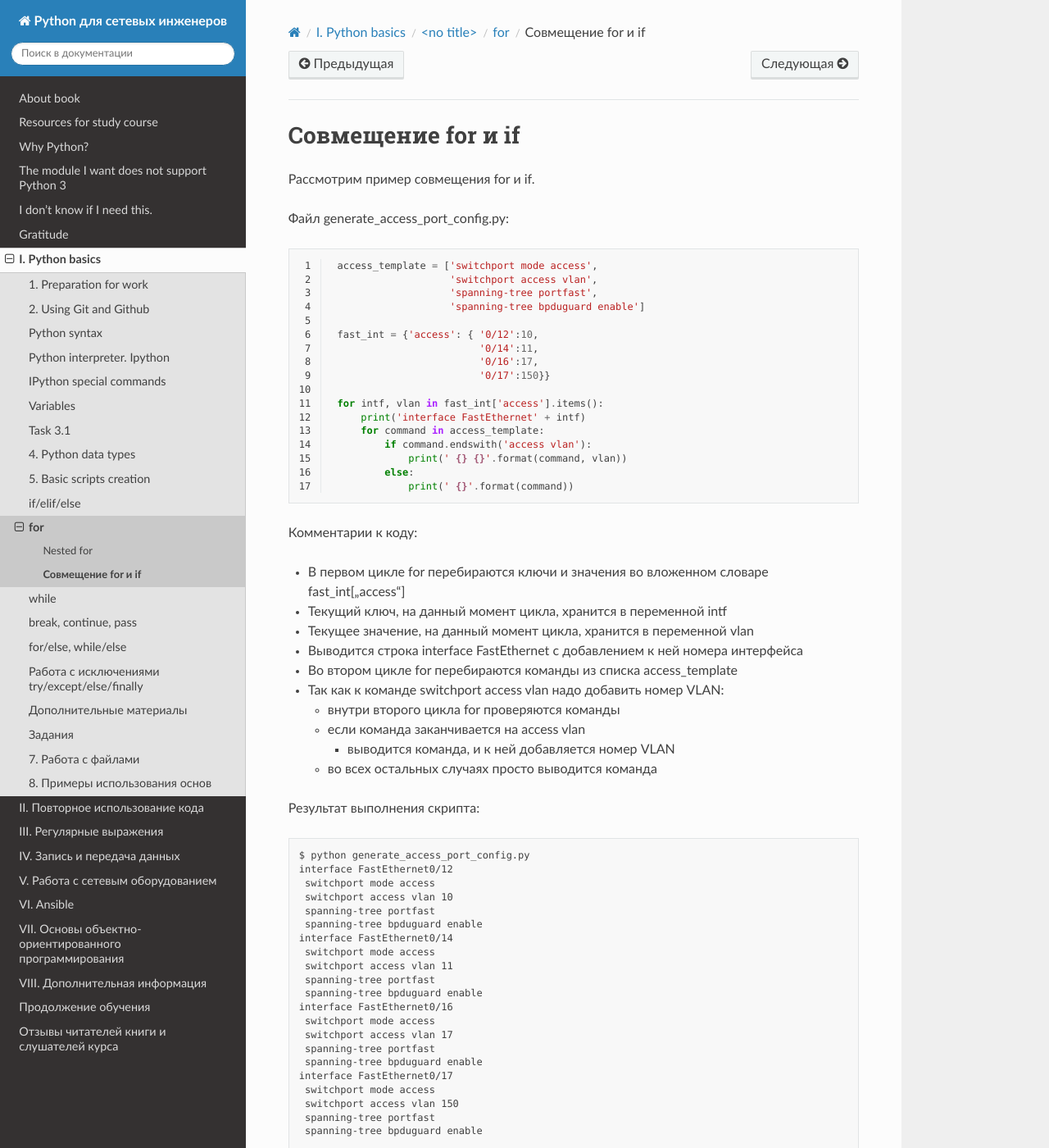
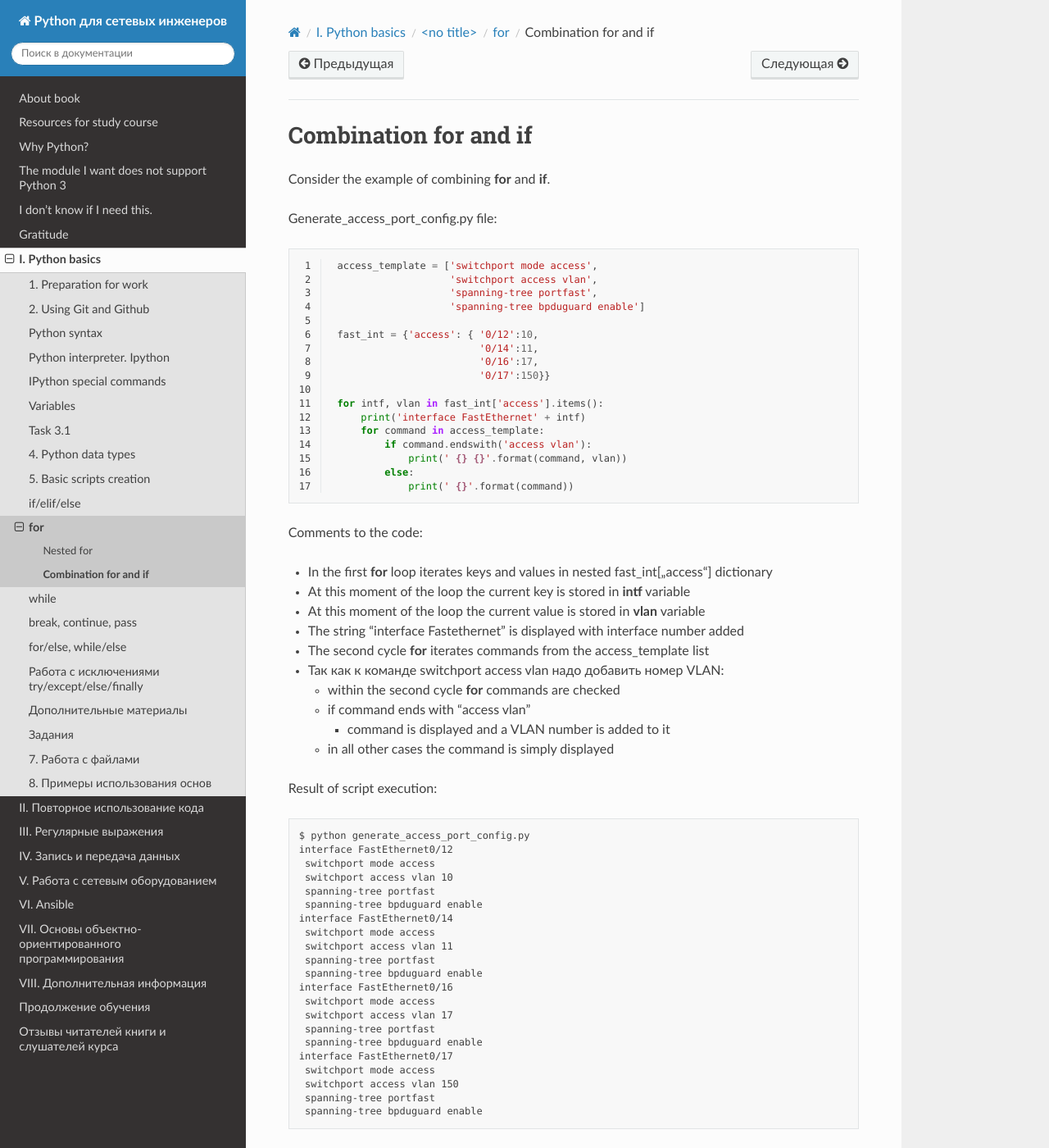
Before and after one commit to Aidar5/nattoeng, a Sphinx documentation site: the page built from docs/source/book/06_control_structures/2b_for_if.rst, in a window 1280 px wide and 1400 px high. Shown: the whole window at 82% size. Built offline with Sphinx 7.4.7 and the Read the Docs theme 2.0.0, drawn with Linux system fonts in a browser that asks for light colours; pages that are not in the unit, such as notebooks, are missing from menus.

Commit message:
Update 2b_for_if.rst

```diff
--- a/docs/source/book/06_control_structures/2b_for_if.rst
+++ b/docs/source/book/06_control_structures/2b_for_if.rst
@@ -1,9 +1,9 @@
-Совмещение for и if
+Combination for and if
 ~~~~~~~~~~~~~~~~~~~
 
-Рассмотрим пример совмещения for и if.
+Consider the example of combining **for** and **if**.
 
-Файл generate_access_port_config.py:
+Generate_access_port_config.py file:
 
 .. code-block:: python
    :linenos:
@@ -26,24 +26,24 @@
             else:
                 print(' {}'.format(command))
 
-Комментарии к коду:
+Comments to the code:
 
-* В первом цикле for перебираются ключи и значения во вложенном словаре fast\_int['access']
-* Текущий ключ, на данный момент цикла, хранится в переменной intf
-* Текущее значение, на данный момент цикла, хранится в переменной vlan
-* Выводится строка interface FastEthernet с добавлением к ней номера интерфейса
-* Во втором цикле for перебираются команды из списка access_template
+* In the first **for** loop iterates keys and values in nested fast\_int['access'] dictionary
+* At this moment of the loop the current key is stored in **intf** variable
+* At this moment of the loop the current value is stored in **vlan** variable
+* The string “interface Fastethernet” is displayed with interface number added
+* The second cycle **for** iterates commands from the access_template list
 * Так как к команде switchport access vlan надо добавить номер VLAN:
 
-  * внутри второго цикла for проверяются команды
-  * если команда заканчивается на access vlan
+  * within the second cycle **for** commands are checked
+  * if command ends with “access vlan”
 
-    * выводится команда, и к ней добавляется номер VLAN
+    * command is displayed and a VLAN number is added to it
 
-  * во всех остальных случаях просто выводится команда
+  * in all other cases the command is simply displayed
 
 
-Результат выполнения скрипта:
+Result of script execution:
 
 ::
 
```
